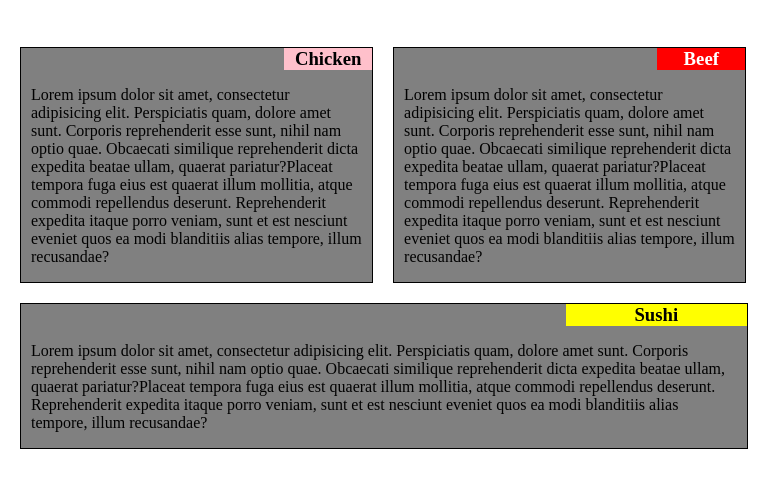
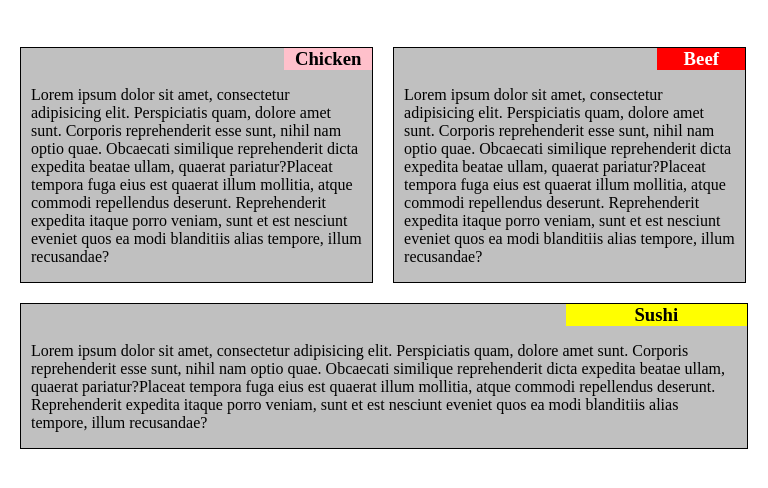
Before and after one commit to karimlab2/Module2, a plain HTML site: page index.html in a window 768 px wide. Shown: the part 90-578 px from the top of the page. Drawn offline with Linux system fonts and the light colour scheme.

Commit message:
Update style.css

```diff
--- a/css/style.css
+++ b/css/style.css
@@ -30,7 +30,7 @@
 	.mycolumn {
 		box-sizing: border-box;
 		border: 1px solid;
-		background-color: gray;
+		background-color: #C0C0C0;
 		float: left;
 		width: 27%;
 		margin-left: 4.75%;
@@ -75,7 +75,7 @@
 	#chickdiv {
 		box-sizing: border-box;
 		border: 1px solid;
-		background-color: gray;
+		background-color: #C0C0C0;
 		float: left;
 		width: 48.5%;
 		margin-right: 10px;
@@ -83,7 +83,7 @@
 	#beediv {
 		box-sizing: border-box;
 		border: 1px solid;
-		background-color: gray;
+		background-color: #C0C0C0;
 		float: left;
 		width: 48.5%;
 		margin-left: 10px;
@@ -91,7 +91,7 @@
 	#sushdiv {
 		box-sizing: border-box;
 		border: 1px solid;
-		background-color: gray;
+		background-color: #C0C0C0;
 		float: left;
 		width: 100%;
 		margin-top: 20px;
@@ -130,7 +130,7 @@
 	.mycolumn {
 		box-sizing: border-box;
 		border: 1px solid;
-		background-color: gray;
+		background-color: #C0C0C0;
 		width: 100%;
 		margin-top: 30px;
 	}
```
